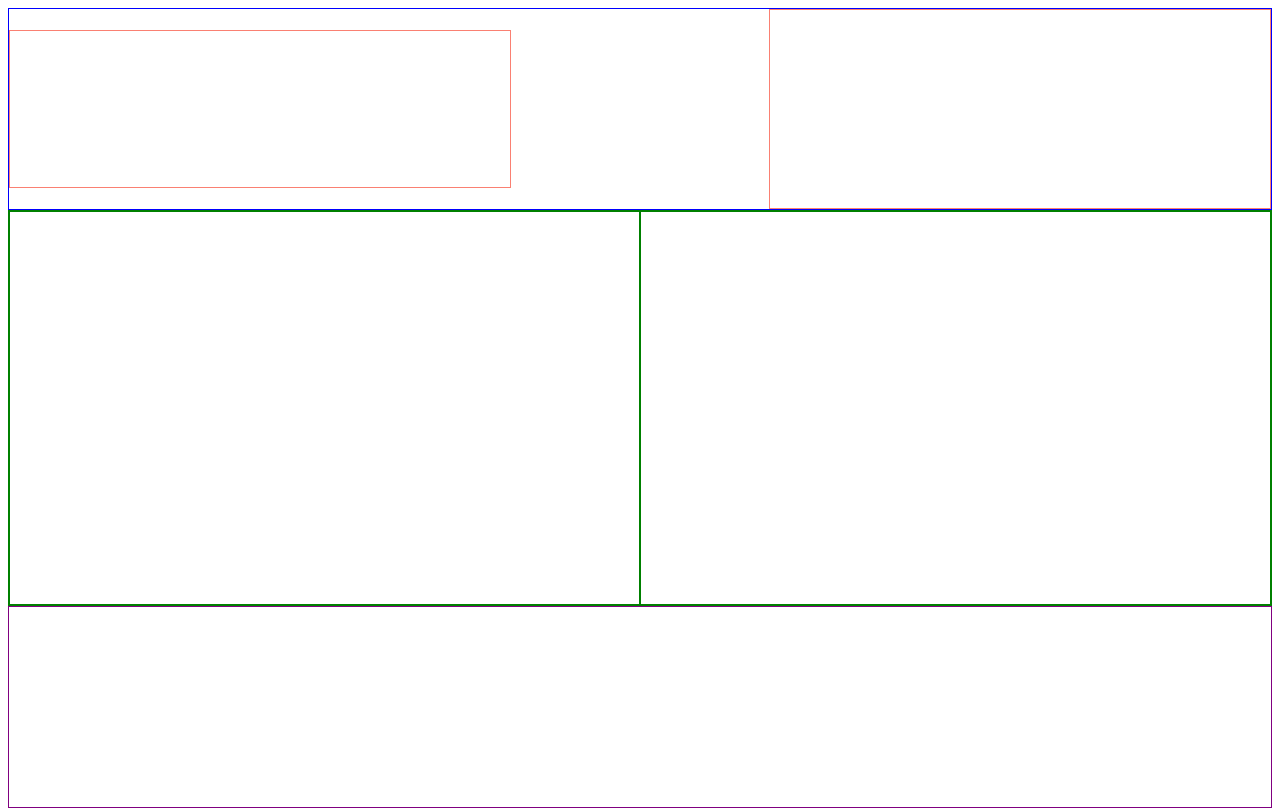
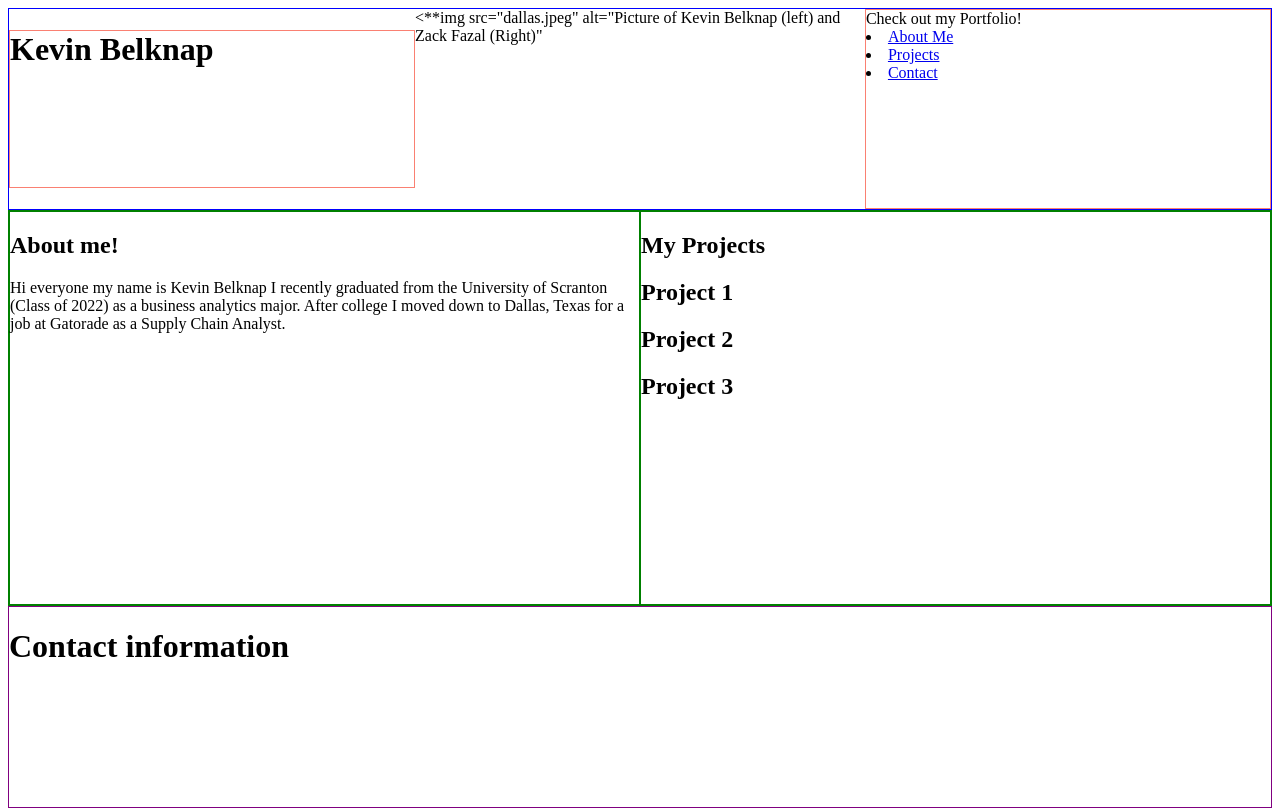
Before and after one commit to KevinBelknap/Advancedcss, a plain HTML site: page kevin.html in a window 1280 px wide. Drawn offline with Linux system fonts and the light colour scheme.

Commit message:
added text

```diff
--- a/kevin.css
+++ b/kevin.css
@@ -18,6 +18,11 @@ header h1 {
     width: 500px;
 }
 
+element.style {
+        width: 15%;
+        height: 100%;
+    }
+
 
 nav {
     border: 1px solid salmon;
@@ -37,11 +42,16 @@ main {
     width: 50%;
 }
 
-#project {
+#projects {
     border: 1px solid green;
     width: 50%;
 }
 
+#Contact {
+    border: 1px solid green;
+    flex-basis: 500px;
+
+}
 
 footer {
     border: 1px solid purple;
--- a/kevin.html
+++ b/kevin.html
@@ -9,31 +9,47 @@
     <title>Document</title>
 
 </head>
-
+<!-- cant get my image to properly size so i put ** next to it-->
 <body>
     <header>
-        <h1></h1>
-
-        <nav></nav>
-
-
+        <h1>Kevin Belknap</h1>
+        <**img src="dallas.jpeg" alt="Picture of Kevin Belknap (left) and Zack Fazal (Right)"
+        <nav> Check out my Portfolio!
+            <li><a href="#about Me">About Me</a></li>
+            <li><a href="#Projects">Projects</a></li>
+            <li><a href="#Contact">Contact</a></li>
+        </nav>
     </header>
 
 
     <main>
         <section id="about_me">
-
-
+            <h2>About me!</h2>
+            <article>
+                Hi everyone my name is Kevin Belknap I recently graduated from the University of Scranton (Class of 2022) as a business analytics major. After college I moved down to Dallas, Texas
+                for a job at Gatorade as a Supply Chain Analyst.
+            </article>
 
         </section>
 
-        <section id="project"></section>
+        <section id="projects">
+            <h2>My Projects</h2>
+            <article>
+                <h2>Project 1</h2>
+                <h2>Project 2</h2>
+                <h2>Project 3</h2>
+            </article>
+
+        </section>
 
     </main>
 
+<!--cant get my link down here to work! Also looking to add a few more like twitter and such.-->
+    <footer>
+        <h1>Contact information</h1>
+        <a href="Kevin.belknap@business.com"></a>
 
-
-    <footer></footer>
+    </footer>
 </body>
-
+<!--before submitting I want to make it more user friendly aka more appealing becuase it does not look pretty right now-->
 </html>
```
Also changed, not shown: Index.html (deleted, +0 -50 lines), 1 other file.
